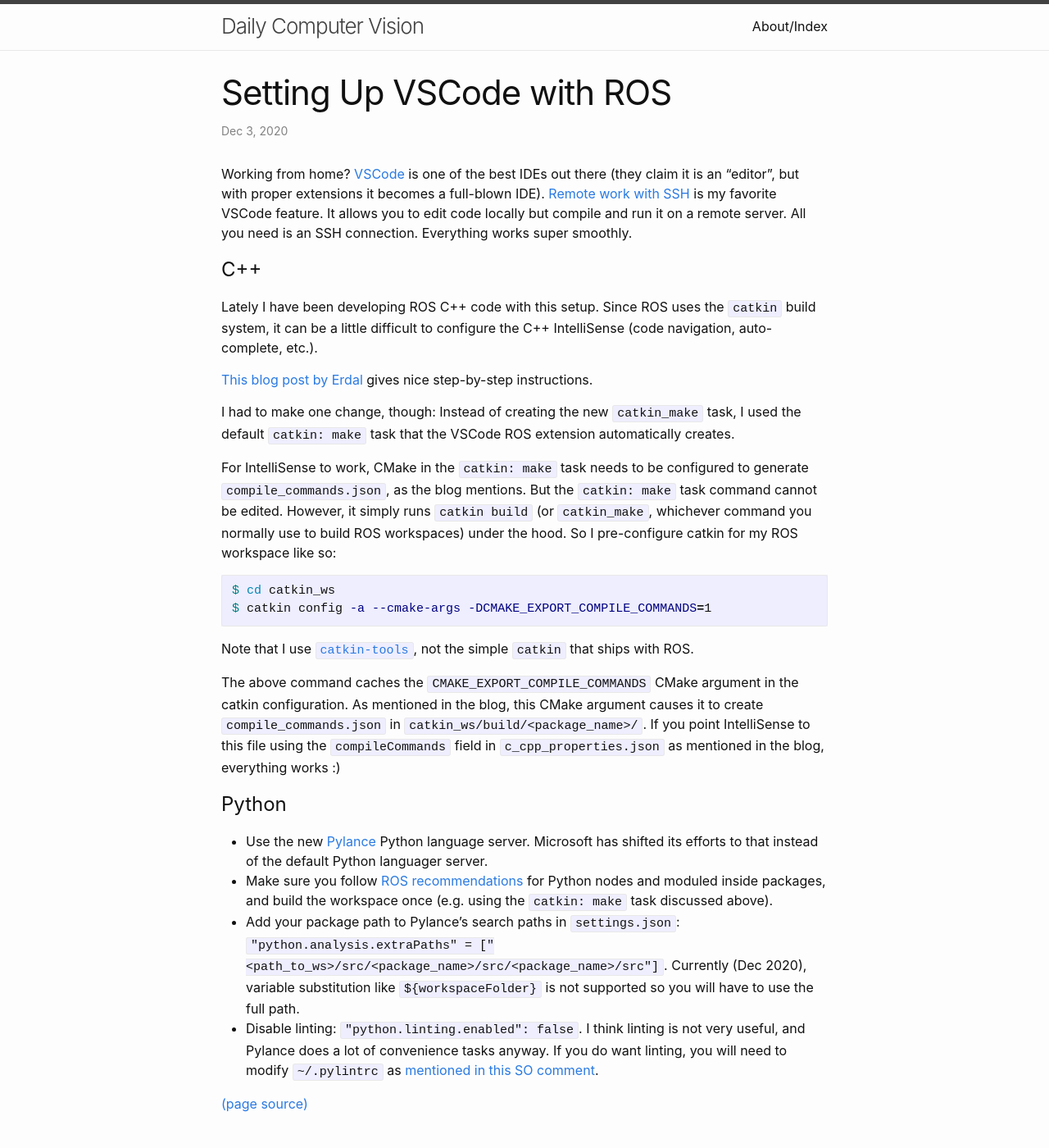
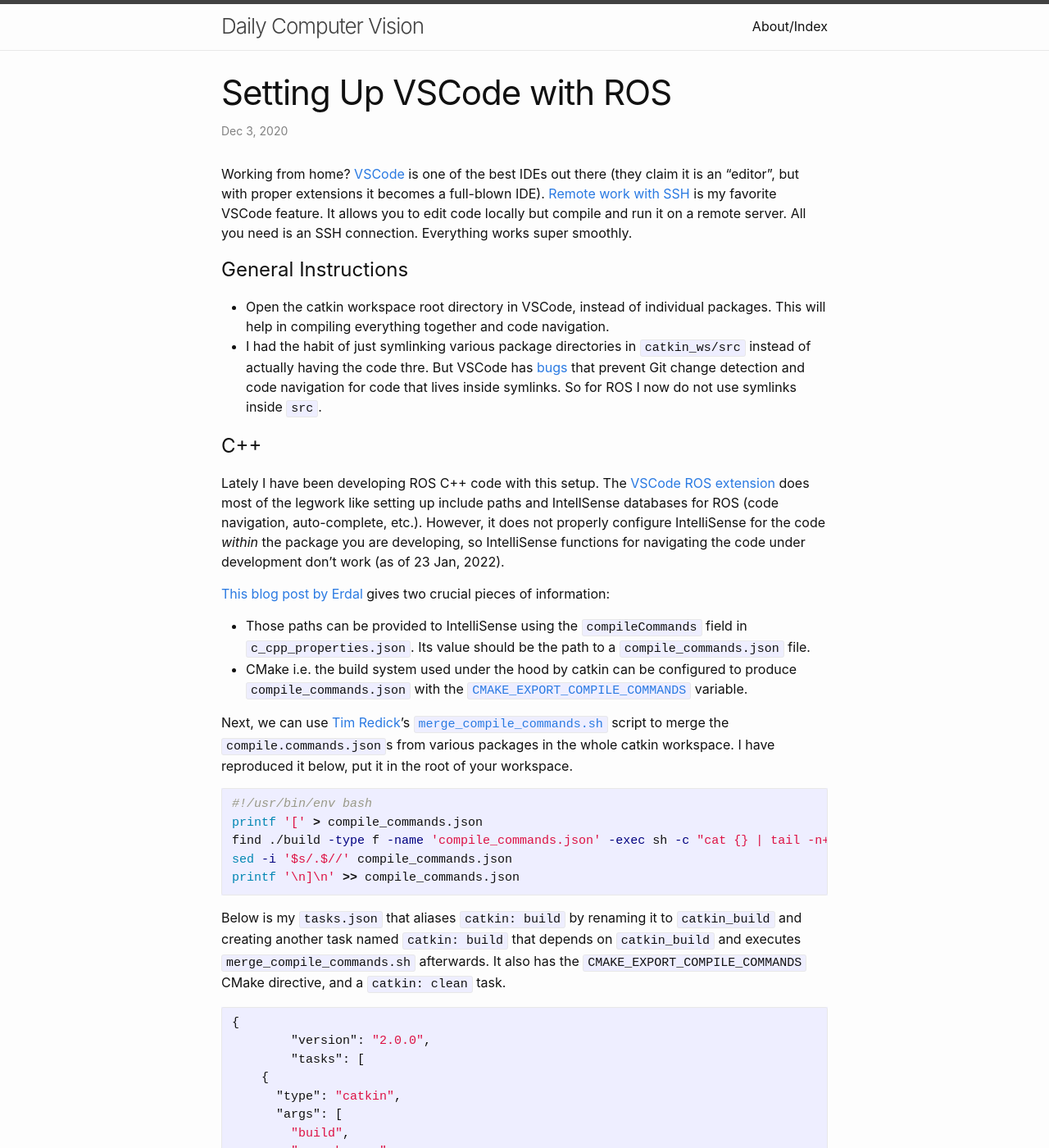
Before and after one commit to samarth-robo/blog, a Jekyll site: the page built from _posts/2020-12-03-vscode_ros.md, in a window 1280 px wide and 1400 px high. Shown: the whole window at 82% size. Built offline with Jekyll 4.4.1, drawn with Linux system fonts in a browser that asks for light colours; emoji names are drawn with the system emoji font; comment, search, counter and statistics services are not loaded; some of the changed text lies outside the part shown.

Commit message:
update VSCode ROS post

````diff
--- a/_posts/2020-12-03-vscode_ros.md
+++ b/_posts/2020-12-03-vscode_ros.md
@@ -6,23 +6,101 @@ tags: [remote_work]
 
 Working from home? [VSCode](https://code.visualstudio.com) is one of the best IDEs out there (they claim it is an "editor", but with proper extensions it becomes a full-blown IDE). [Remote work with SSH](https://code.visualstudio.com/docs/remote/ssh) is my favorite VSCode feature. It allows you to edit code locally but compile and run it on a remote server. All you need is an SSH connection. Everything works super smoothly.
 
+# General Instructions
+- Open the catkin workspace root directory in VSCode, instead of individual packages. This will help in compiling
+everything together and code navigation.
+- I had the habit of just symlinking various package directories in `catkin_ws/src` instead of actually having the code
+thre. But VSCode has [bugs](https://github.com/microsoft/vscode/issues/116064) that prevent Git change detection and
+code navigation for code that lives inside symlinks. So for ROS I now do not use symlinks inside `src`.
+
 # C++
-Lately I have been developing ROS C++ code with this setup. Since ROS uses the `catkin` build system, it can be a little difficult to configure the C++ IntelliSense (code navigation, auto-complete, etc.).
+Lately I have been developing ROS C++ code with this setup. The
+[VSCode ROS extension](https://marketplace.visualstudio.com/items?itemName=ms-iot.vscode-ros)
+does most of the legwork like setting up include paths and IntellSense databases for ROS (code navigation, auto-complete, etc.).
+However, it does not properly configure IntelliSense for the code *within* the package you are developing, so IntelliSense
+functions for navigating the code under development don't work (as of 23 Jan, 2022).
 
-[This blog post by Erdal](https://erdalpekel.de/?p=157) gives nice step-by-step instructions.
+[This blog post by Erdal](https://erdalpekel.de/?p=157) gives two crucial pieces of information:
+- Those paths can be provided to IntelliSense using the `compileCommands` field in `c_cpp_properties.json`. Its value
+should be the path to a `compile_commands.json` file.
+- CMake i.e. the build system used under the hood by catkin can be configured to produce `compile_commands.json` with
+the [`CMAKE_EXPORT_COMPILE_COMMANDS`](https://cmake.org/cmake/help/latest/variable/CMAKE_EXPORT_COMPILE_COMMANDS.html)
+variable.
 
-I had to make one change, though: Instead of creating the new `catkin_make` task, I used the default `catkin: make` task that the VSCode ROS extension automatically creates.
-
-For IntelliSense to work, CMake in the `catkin: make` task needs to be configured to generate `compile_commands.json`, as the blog mentions. But the `catkin: make` task command cannot be edited. However, it simply runs `catkin build` (or `catkin_make`, whichever command you normally use to build ROS workspaces) under the hood. So I pre-configure catkin for my ROS workspace like so:
+Next, we can use [Tim Redick](https://gist.github.com/Tuebel)'s
+[`merge_compile_commands.sh`](https://gist.github.com/Tuebel/fd09c3c0f85c08bf417eecace16aecf3) script to merge the
+`compile.commands.json`s from various packages in the whole catkin workspace. I have reproduced it below, put it in
+the root of your workspace.
 
 ```bash
-$ cd catkin_ws
-$ catkin config -a --cmake-args -DCMAKE_EXPORT_COMPILE_COMMANDS=1
+#!/usr/bin/env bash
+printf '[' > compile_commands.json
+find ./build -type f -name 'compile_commands.json' -exec sh -c "cat {} | tail -n+2 | head -n-1 && printf ','" >> compile_commands.json \;
+sed -i '$s/.$//' compile_commands.json
+printf '\n]\n' >> compile_commands.json
 ```
 
-Note that I use [`catkin-tools`](https://catkin-tools.readthedocs.io/), not the simple `catkin` that ships with ROS.
+Below is my `tasks.json` that aliases `catkin: build` by renaming it to `catkin_build` and creating another task
+named `catkin: build` that depends on `catkin_build` and executes `merge_compile_commands.sh` afterwards. It also
+has the `CMAKE_EXPORT_COMPILE_COMMANDS` CMake directive, and a `catkin: clean` task.
 
-The above command caches the `CMAKE_EXPORT_COMPILE_COMMANDS` CMake argument in the catkin configuration. As mentioned in the blog, this CMake argument causes it to create `compile_commands.json` in `catkin_ws/build/<package_name>/`. If you point IntelliSense to this file using the `compileCommands` field in `c_cpp_properties.json` as mentioned in the blog, everything works :)
+```json
+{
+	"version": "2.0.0",
+	"tasks": [
+    {
+      "type": "catkin",
+      "args": [
+        "build",
+        "--workspace",
+        "PATH_TO_WORKSPACE_ROOT", // <- CHANGE THIS
+        "--cmake-args",
+        "-DCMAKE_EXPORT_COMPILE_COMMANDS=1",  // <- ADD OTHER CMAKE DIRECTIVES HERE
+      ],
+      "problemMatcher": [
+        "$catkin-gcc"
+      ],
+      "label": "catkin_build"
+    },
+    {
+			"type": "catkin",
+			"args": [
+				"clean",
+				"--yes"
+			],
+			"problemMatcher": [
+				"$catkin-gcc"
+			],
+			"label": "catkin_clean"
+		},
+		{
+			"command": "${workspaceFolder}/merge_compile_commands.sh",
+			"type": "shell",
+			"group": {
+				"kind": "build",
+				"isDefault": true
+			},
+			"label": "catkin: build",
+			"problemMatcher": [],
+			"dependsOn": [
+				"catkin_build"
+			]
+		},
+		{
+			"command": "rm ${workspaceFolder}/compile_commands.json",
+			"type": "shell",
+			"problemMatcher": [],
+			"group": "build",
+			"label": "catkin: clean",
+			"dependsOn": [
+				"catkin_clean"
+			]
+		}
+  ]
+}
+```
+
+The only next step is to add `"compileCommands": "PATH_TO_WORKSPACE_ROOT/compile_commands.json"` to `.vscode/c_cpp_properties.json`.
 
 # Python
 - Use the new [Pylance](https://devblogs.microsoft.com/python/announcing-pylance-fast-feature-rich-language-support-for-python-in-visual-studio-code/)
````
